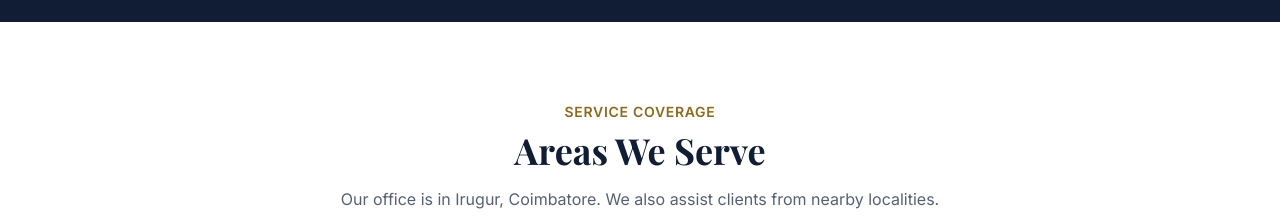
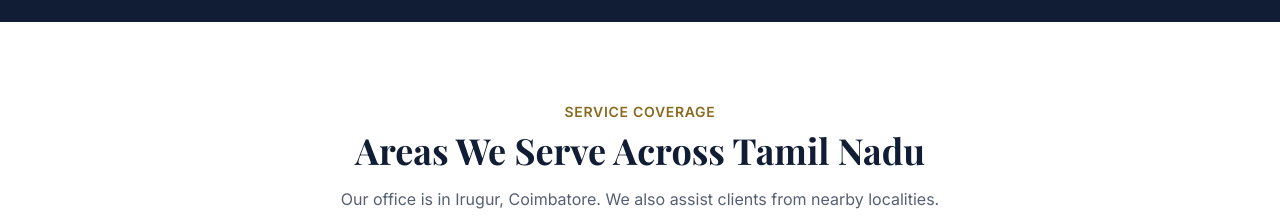
Before and after one commit to AravindGlorious/sssassociate, a Next.js app: page / in a window 1280 px wide. Shown: the part 5040-5260 px from the top of the page. Built offline with nearby package versions, Linux system fonts and the light colour scheme; no server answers.

Commit message:
Update Tamil Nadu service coverage

```diff
--- a/src/components/home/HomeSections.tsx
+++ b/src/components/home/HomeSections.tsx
@@ -68,7 +68,7 @@ export function HowWeWork() {
 export function AreasWeServe() {
   const nearby = business.serviceAreas.filter((a) => a !== 'Irugur' && a !== 'Coimbatore');
   return (
-    <Section id="areas" eyebrow="Service coverage" title="Areas We Serve" intro="Our office is in Irugur, Coimbatore. We also assist clients from nearby localities.">
+    <Section id="areas" eyebrow="Service coverage" title="Areas We Serve Across Tamil Nadu" intro="Our office is in Irugur, Coimbatore. We also assist clients from nearby localities.">
       <div className="mx-auto max-w-4xl">
         <div className="rounded-xl bg-navy p-6 text-center text-white">
           <p className="flex items-center justify-center gap-2 font-heading text-xl font-bold"><MapPin className="text-gold" size={22} aria-hidden="true" />Irugur, Coimbatore</p>
```
